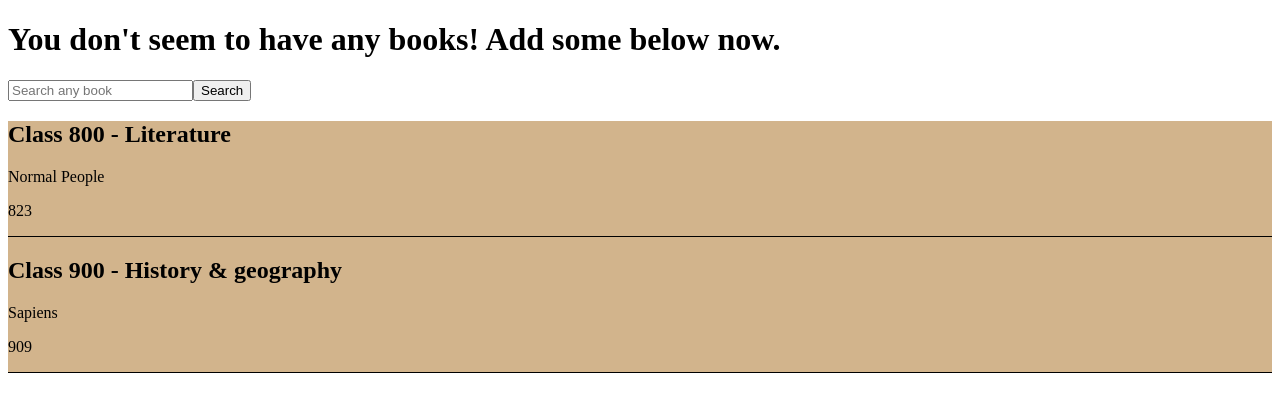
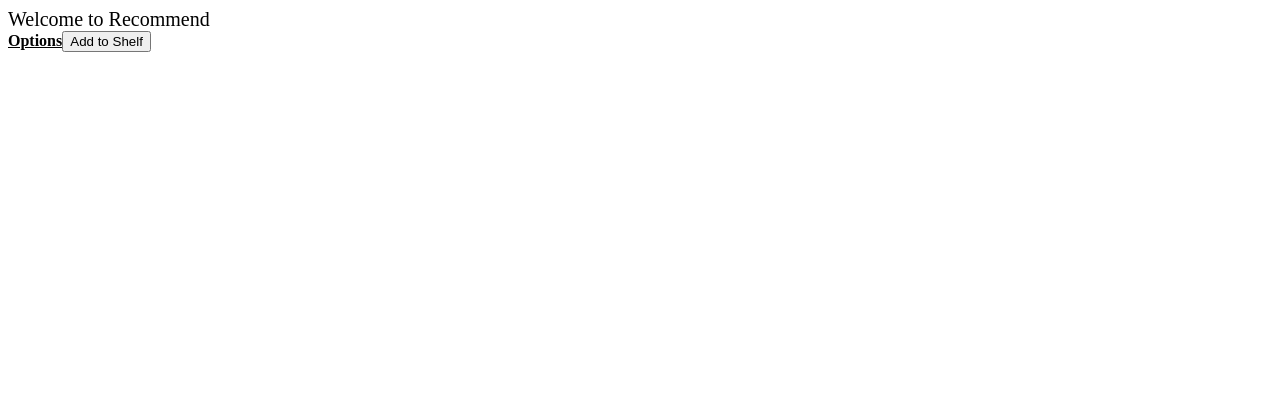
Before and after one commit to singhshemona/recommend, a React (Create React App) app: page / in a window 1280 px wide. Shown: the top 412 px of the page. Built offline with nearby package versions, Linux system fonts and the light colour scheme.

Commit message:
added title and author search and attempting to console log dewey #

```diff
--- a/package.json
+++ b/package.json
@@ -7,7 +7,6 @@
     "@types/node": "^12.19.14",
     "@types/react": "^16.14.2",
     "@types/react-dom": "^16.9.10",
-    "axios": "^0.21.1",
     "react": "^17.0.1",
     "react-app-rewired": "^2.1.8",
     "react-dom": "^17.0.1",
--- a/src/index.tsx
+++ b/src/index.tsx
@@ -1,7 +1,7 @@
 import React from 'react'
 import ReactDOM from 'react-dom'
-// import { App } from './views/Popup/App'
-import { App } from './views/Options/App'
+import { App } from './views/Popup/App'
+// import { App } from './views/Options/App'
 
 ReactDOM.render(
   <React.StrictMode>
--- a/src/views/Options/App.tsx
+++ b/src/views/Options/App.tsx
@@ -1,5 +1,4 @@
-import React, { useState, useEffect } from 'react'
-import axios from 'axios';
+import React, { useState } from 'react'
 import { books } from './books';
 import styled from 'styled-components';
 
@@ -14,8 +13,10 @@ const Row = styled.div`
 export const App = () => {
 
   const [ shelf, setShelf ] = useState([])
-  const [ value, setValue ] = useState('')
   const [ results, setResults ] = useState()
+
+  const [ title, setTitle ] = useState('')
+  const [ author, setAuthor ] = useState('')
 
   // useEffect goes here to fetch books on shelf from database
   // useEffect(() => {
@@ -26,23 +27,20 @@ export const App = () => {
   //   });
   // }, [])
 
-  const getBooks = () => {
-    let arr = value.replace(/\s+/g, '%20')
-    const getBook:{} = {
-      url: 'http://classify.oclc.org/classify2/Classify?title=' + arr,
-      method: 'GET',
-      headers: {
-        "Access-Control-Allow-Origin": "http://localhost:3000",
-        "Access-Control-Allow-Headers": "Origin, X-Requested-With, Content-Type, Accept",
-        'Access-Control-Allow-Methods' : 'GET,PUT,POST,DELETE,PATCH,OPTIONS',
+  const getByTitle = () => {
+    let titleParsed = title.replace(/\s+/g, '%20')
+    window.open(
+      'http://classify.oclc.org/classify2/ClassifyDemo?search-title-txt=' + titleParsed + '&startRec=0',
+      "_blank"
+    )
   }
-    };
 
-    axios(getBook)
-      .then(response => {
-        console.log(response)
-        // setResults(response)
-      });
+  const getByAuthor = () => {
+    let authorParsed = author.replace(/\s+/g, '%20')
+    window.open(
+      'http://classify.oclc.org/classify2/ClassifyDemo?search-author-txt=' + authorParsed + '&startRec=0',
+      "_blank"
+    )
   }
 
   return (
@@ -50,17 +48,31 @@ export const App = () => {
       {shelf.length === 0 &&
         <h1>You don't seem to have any books! Add some below now.</h1>
       }
+      <form>
         <input
-        value={value}
-        placeholder='Search any book'
+          value={title}
+          placeholder='Search by title'
           type="text"
-        onChange={event => setValue(event.target.value)}
+          onChange={event => setTitle(event.target.value)}
         />
         <button
           type='submit'
-        onClick={getBooks}>
-        Search
+          onClick={getByTitle}>
+          Search by title
         </button>
+        <input
+          value={author}
+          placeholder='Search by author'
+          type="text"
+          onChange={event => setAuthor(event.target.value)}
+        />
+        <button
+          type='submit'
+          onClick={getByAuthor}>
+          Search by author
+        </button>
+      </form>
+
       {results}
       <BookShelf>
         <Row className='800'>
--- a/src/views/Popup/App.tsx
+++ b/src/views/Popup/App.tsx
@@ -9,12 +9,21 @@ const LinkToOptions = styled.a`
   font-weight: bold;
   color: black;
 `
+const addToShelf = () => {
+  console.log('hello?')
+  console.log(document.querySelector("#classSummaryData tbody tr:nth-child(1) td:nth-child(2)")!.innerHTML)
+}
 
 export const App = () => {
   return (
     <div>
       <Heading>Welcome to Recommend</Heading>
       <LinkToOptions href="options.html" target="_blank">Options</LinkToOptions>
+      <button
+        type='submit'
+        onClick={addToShelf}>
+        Add to Shelf
+      </button>
     </div>
   );
 }
```
Also changed, not shown: 2 other files (tests, documents, lock files or other folders). Lines whose indentation alone changed are shown as unchanged.
